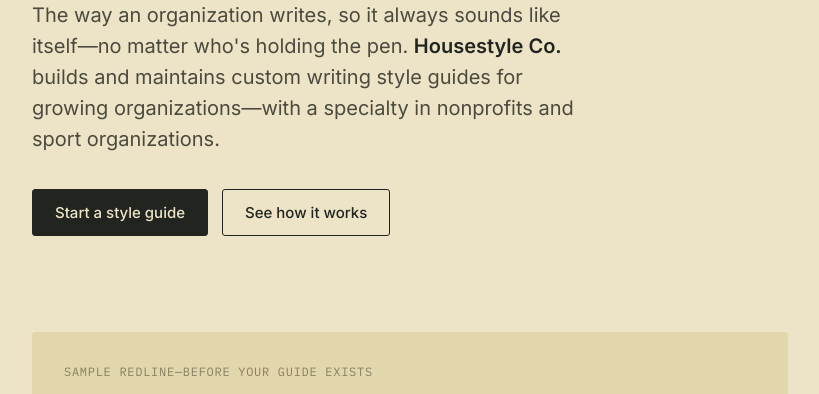
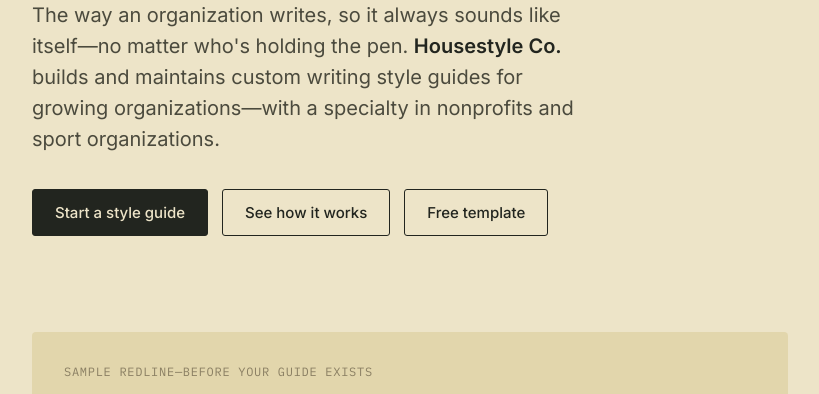
Before and after one commit to jmsmorris/housestyle-site, a plain HTML site: page index.html in a window 1280 px wide. Shown: the part 355-749 px from the top of the page, without its empty margins (230-1049 px from the left). Drawn offline with Linux system fonts and the light colour scheme; a script that the page names is missing.

Commit message:
Add a Free template button to the home page hero
Sits beside "See how it works" and links to the free template signup page.

Co-Authored-By: Claude Opus 5.5 <noreply@anthropic.com>
Claude-Session: https://claude.ai/code/session_01R6QrNTB1NqFNxwen6DiL4g

```diff
--- a/index.html
+++ b/index.html
@@ -85,6 +85,7 @@
     <div class="cta-row">
       <a class="btn btn-primary" href="#contact">Start a style guide</a>
       <a class="btn btn-secondary" href="#how-it-works">See how it works</a>
+      <a class="btn btn-secondary" href="free-template/index.html">Free template</a>
     </div>
   </header>
 
```
